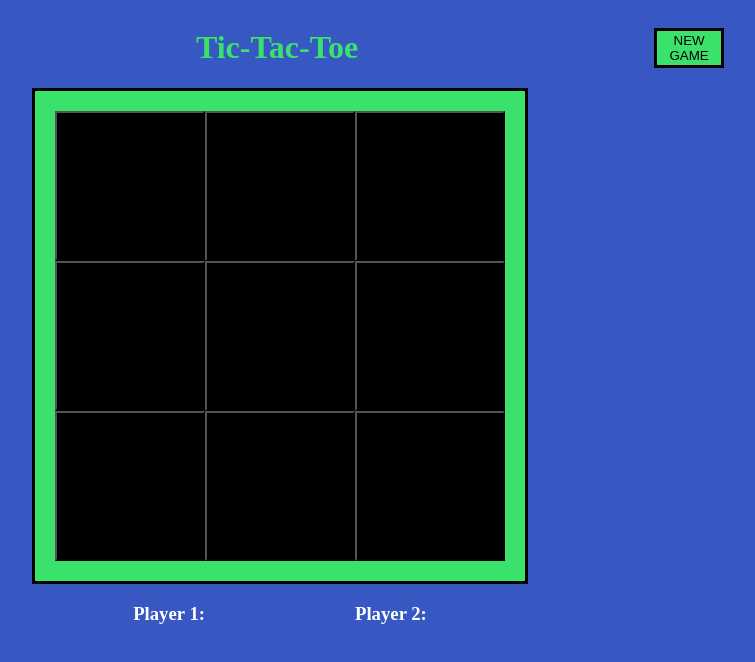
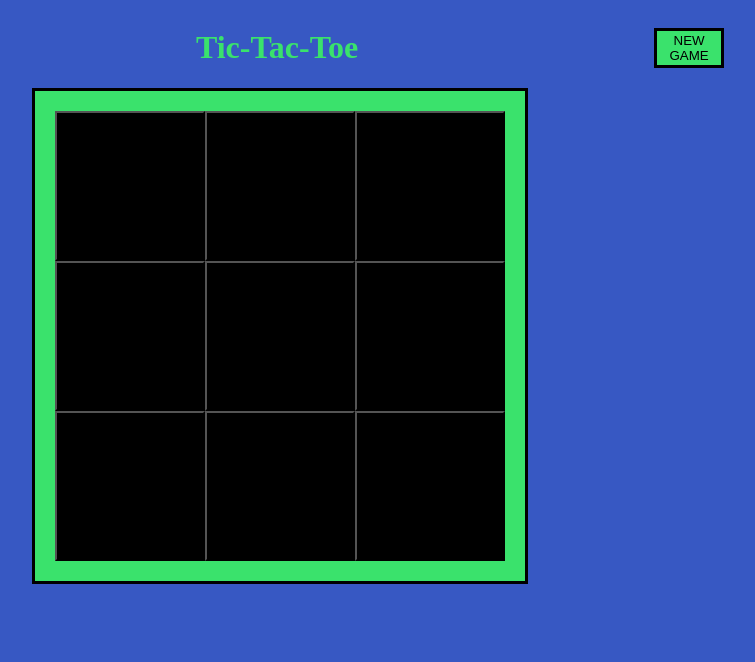
Before and after one commit to geoffkvincent/tic_tac_toe, a plain HTML site: page index.html in a window 1280 px wide. Shown: the whole page, without its empty margins (360-1115 px from the left). Drawn offline with Linux system fonts and the light colour scheme.

Commit message:
game done v2

```diff
--- a/index.html
+++ b/index.html
@@ -21,10 +21,8 @@
         <button class="button" id="b9"></button>
       </div>
     </div>
-    <div class="score">
-      <h3 id="player1">Player 1:</h3>
-      <h3 id="player2">Player 2:</h3>
-    </div>
+
+
     <script src="./main.js"></script>
   </body>
 </html>
--- a/main.js
+++ b/main.js
@@ -1,3 +1,4 @@
+
 var reset = document.getElementById('reset')
 var button = document.getElementsByClassName('button')
 var b1 = document.getElementById('b1')
@@ -17,37 +18,18 @@ var currentMarker = 'X'
 function whoJustPlayed (){
   if (currentPlayer === 'player1') {
     console.log(currentPlayer)
-    // console.log('next player is player2')
     currentPlayer = 'player2'
     currentMarker = 'O'
   } else {
     console.log(currentPlayer)
-    // console.log('next player is player1')
     currentPlayer = 'player1'
     currentMarker = 'X'
   }
 }
-
-
-
-
-// function compare(userChoice, pcChoice) {
-//   if ((userChoice == 'Rock' && pcChoice == 'Scissors')||(userChoice == 'Paper' && pcChoice == 'Rock')||(userChoice == 'Scissors' && pcChoice == 'Paper')) {
-//     alert(`Pc chose ${pcChoice}. You Win!`)
-//   } else if (userChoice == pcChoice) {
-//     alert(`Pc chose ${pcChoice}. Tie!`)
-//   } else {
-//     alert(`Pc chose ${pcChoice}. You Lose!`)
-//   }
-// }
-
-
-
-
-
-
 function setMarkerB1 () {
   b1.innerHTML = currentMarker
+  var b1_value = b1.value
+  console.log(b1_value)
 }
 function setMarkerB2 () {
   b2.innerHTML = currentMarker
@@ -74,29 +56,8 @@ function setMarkerB9 () {
   b9.innerHTML = currentMarker
 }
 reset.addEventListener('click', function(){
-  // currentMarker = 'X'
-  // b1.innerHTML = ""
-  // b2.innerHTML = ""
-  // b3.innerHTML = ""
-  // b4.innerHTML = ""
-  // b5.innerHTML = ""
-  // b6.innerHTML = ""
-  // b7.innerHTML = ""
-  // b8.innerHTML = ""
-  // b9.innerHTML = ""
   document.location.reload()
 })
-
-// function winner(){
-//   if ((b1 === 'X' && b2 ==='X' && b3 === 'X')|| (b4 ==='X' && b5 ==='X' && b6 ==='X')||(b7 ==='X' && b8 ==='X' && b9 ==='X')
-// ||(b1 ==='X' && b4 ==='X' && b7==='X')||(b2 ==='X' && b5 ==='X' && b8 ==='X')
-// ||(b3 ==='X' && b6 ==='X' && b9 ==='X')||(b1 ==='X' && b5 ==='X' && b9 ==='X')
-// ||(b3 ==='X' && b5 ==='X' && b7 ==='X')){
-//   alert('winner')
-// }else{
-//   alert('loser')
-// }
-// }
 b1.addEventListener('click', setMarkerB1)
 b2.addEventListener('click', setMarkerB2)
 b3.addEventListener('click', setMarkerB3)
--- a/styles.css
+++ b/styles.css
@@ -34,27 +34,11 @@ border: 3px solid black;
 
 }
 
-
-
 .button {
   width: 150px;
   height: 150px;
   background-color: black;
   font-size: 100px
-}
-
-.score {
-  display:flex;
-  justify-content: center;
-
-}
-
-.player_1_score {
-padding-right: 150px
-}
-
-.player_2_score {
-
 }
 
 #player1 {
```
Lines whose indentation alone changed are shown as unchanged.
